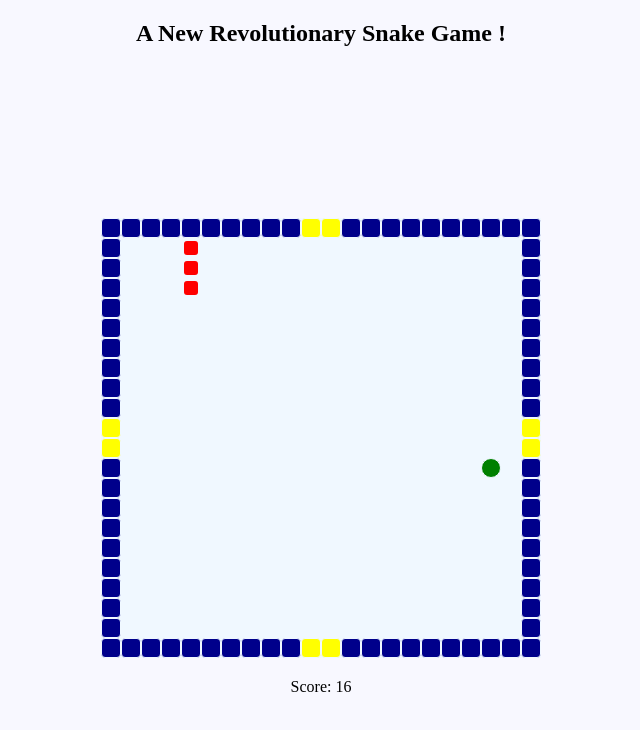
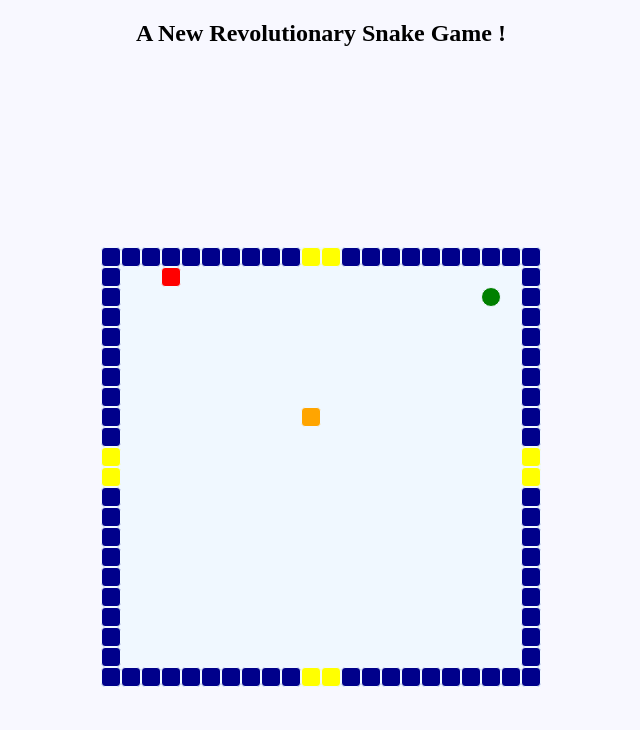
Before and after one commit to AlexandreMoray/snakeReloaded, a website with bundled scripts: page game/index.html in a window 1280 px wide. Shown: the whole page, without its empty margins (319-959 px from the left). Built offline with nearby package versions, Linux system fonts and the light colour scheme.

Commit message:
feat: added 2 players basic features

```diff
--- a/game/constants/constants.js
+++ b/game/constants/constants.js
@@ -1,2 +1,10 @@
 export const GAME_SIZE = 20; // cells (pair)
 export const GAME_SPEED = 150; // ms
+export const FOOD_SCORE = 50;
+export const EXTRA_FOOD_COUNT = 50;
+
+export const CELL_ID = "cell";
+export const WALL_ID = "wall";
+export const DOOR_ID = "door";
+export const FOOD_ID = "food";
+export const SNAKE_PREFIX = "snake-";
--- a/game/game.js
+++ b/game/game.js
@@ -1,6 +1,6 @@
 import {Snake} from "./snake/snake.js";
 import {generate, isDoor, sleep, throwFood, displayScore} from "./utils/utils.js";
-import {GAME_SIZE, GAME_SPEED} from "./constants/constants.js";
+import {GAME_SIZE, GAME_SPEED, EXTRA_FOOD_COUNT, CELL_ID, DOOR_ID, WALL_ID} from "./constants/constants.js";
 
 (() => {
     const gameContainer = createMap();
@@ -15,40 +15,44 @@
 
     for(let i=0; i<GAME_SIZE+2; ++i) {
         // First wall line
-        container.appendChild(generate(isDoor(i, GAME_SIZE+2) ? "door" : "wall"));
+        container.appendChild(generate(isDoor(i, GAME_SIZE+2) ? DOOR_ID : WALL_ID));
     }
     for(let i=0; i<GAME_SIZE; ++i) {
         // Left wall column
-        container.appendChild(generate(isDoor(i) ? "door" : "wall"));
+        container.appendChild(generate(isDoor(i) ? DOOR_ID : WALL_ID));
         // All game cells
         for(let j=0; j<GAME_SIZE; ++j) {
-            const cell = generate("cell");
+            const cell = generate(CELL_ID);
             cell.id = `${j}:${i}`;
             container.appendChild(cell);
         }
         // Right wall column
-        container.appendChild(generate(isDoor(i) ? "door" : "wall"));
+        container.appendChild(generate(isDoor(i) ? DOOR_ID : WALL_ID));
     }
     for(let i=0; i<GAME_SIZE+2; ++i) {
         // Last wall line
-        container.appendChild(generate(isDoor(i, GAME_SIZE+2) ? "door" : "wall"));
+        container.appendChild(generate(isDoor(i, GAME_SIZE+2) ? DOOR_ID : WALL_ID));
     }
 
     return container;
 }
 
 async function start() {
-    const snake = new Snake(["ArrowUp", "ArrowDown", "ArrowLeft", "ArrowRight"]);
-
-    displayScore();
-    throwFood();
-
+    let snakes = [];
+    let count = 1;
     let alive = true;
 
+    snakes.push(new Snake(["ArrowUp", "ArrowDown", "ArrowLeft", "ArrowRight"]));
+    snakes.push(new Snake(["KeyW", "KeyS", "KeyA", "KeyD"]));
+    //displayScore();
+    throwFood();
+    await sleep(3000);
+
     do {
-        alive = snake.move();
-        snake.actualDirection.used = true;
-        displayScore(snake.score);
+        alive = snakes.every(snake => snake.move());
+        snakes.forEach(snake => {snake.actualDirection.used = true;});
+        count%EXTRA_FOOD_COUNT === 0 && throwFood();
         await sleep(GAME_SPEED);
+        count++;
     } while(alive);
 }
--- a/game/snake/snake.js
+++ b/game/snake/snake.js
@@ -1,45 +1,64 @@
-import {changeDirection, elementToPos, nextCellPos, posToElement, throwFood} from "../utils/utils.js";
+import {changeDirection, elementToPos, nextCellPos, posToElement, throwFood, randomPosition} from "../utils/utils.js";
+import {FOOD_SCORE, GAME_SIZE, CELL_ID, FOOD_ID} from "../constants/constants.js";
 
 export class Snake {
 
+    static count = 0;
+
     constructor(keys) {
+        Snake.count++;
+        this.score = 0;
+        this.id = `snake-${Snake.count}`;
         this.actualDirection = {
             x: 0,
             y: -1,
             used: false
         };
         this.body = {
-            head: document.getElementById("3:16"),
-            tail: [{x:3, y:17}, {x:3, y:18}]
+            head: this.initHeadRandomly(),
+            tail: []
         };
-        this.score = 0;
+
         document.addEventListener(
             "keydown",
             (e) => {
                 this.actualDirection = changeDirection(e, this.actualDirection, keys)
-            });
+            }
+        );
     }
 
     move() {
         const previousPos = elementToPos(this.body.head);
         const newHead = posToElement(nextCellPos(previousPos, this.actualDirection));
 
-        if(!newHead || newHead.classList.contains("snake")) {
+        if(!newHead || newHead.classList.contains(this.id)) {
             return false;
         } else {
             this.body.head = newHead;
             this.body.tail.push(previousPos);
-            this.body.head.classList.add("snake");
+            this.body.head.classList.add(this.id);
             this.score++;
 
-            if(!this.body.head.classList.contains("food")) {
-                posToElement(this.body.tail.shift()).classList.remove("snake");
+            if(!this.body.head.classList.contains(FOOD_ID)) {
+                posToElement(this.body.tail.shift()).classList.remove(this.id);
             } else {
-                this.body.head.classList.remove("food");
+                this.body.head.classList.remove(FOOD_ID);
                 throwFood();
-                this.score+=50;
+                this.score+=FOOD_SCORE;
             }
             return true;
         }
     }
+
+    initHeadRandomly() {
+        let randomHead;
+
+        do {
+            randomHead = posToElement(randomPosition(2, GAME_SIZE-2));
+        } while(randomHead.classList[0] !== CELL_ID);
+
+        randomHead.classList.add(this.id);
+
+        return randomHead;
+    }
 }
--- a/game/style/game.css
+++ b/game/style/game.css
@@ -36,12 +36,17 @@
   border: 1px solid aliceblue;
   border-radius: 4px;
 }
-.snake {
+[class^="snake"] {
   padding: 2px;
-  background-color: red;
   background-clip: content-box;
   border-radius: 6px;
   animation: outlining 0.15s;
+}
+.snake-1 {
+  background-color: red;
+}
+.snake-2 {
+  background-color: orange;
 }
 .wall {
   background-color: darkblue;
--- a/game/utils/utils.js
+++ b/game/utils/utils.js
@@ -1,4 +1,4 @@
-import {GAME_SIZE} from "../constants/constants.js";
+import {GAME_SIZE, CELL_ID, SNAKE_PREFIX} from "../constants/constants.js";
 
 /**
  * Wait the amount of milliseconds given.
@@ -14,7 +14,7 @@
  * @param type={"cell"|"wall"|"door"}
  * @returns {HTMLDivElement}
  */
-export function generate(type = "cell") {
+export function generate(type = CELL_ID) {
     const wall = document.createElement("div");
     wall.classList.add(type);
     return wall;
@@ -31,16 +31,35 @@
 }
 
 /**
+ * Returns random position object between given limits.
+ */
+export function randomPosition(min = 0, max = GAME_SIZE) {
+    const randomPos = { x: null, y: null };
+
+    Object.keys(randomPos)
+        .forEach( key => {
+            randomPos[key] = Math.floor(Math.random()*(max - min) + min);
+        });
+
+    return randomPos;
+}
+
+/**
  * Spawns food randomly on the map.
  */
 export function throwFood() {
     let x, y, cell;
 
     do {
-        x = Math.floor(Math.random()*GAME_SIZE);
-        y = Math.floor(Math.random()*GAME_SIZE);
+        const {x, y} = randomPosition();
         cell = document.getElementById(`${x}:${y}`);
-    } while(!cell || !cell.classList.contains("cell") || cell.classList.contains("snake"));
+    } while(
+        !cell
+        || !cell.classList.contains(CELL_ID)
+        || cell.classList.contains(SNAKE_PREFIX + 1)
+        || cell.classList.contains(SNAKE_PREFIX + 2)
+        || cell.classList.contains("food")
+    );
 
     cell.classList.add("food");
 }
@@ -130,7 +149,11 @@
     }
 }
 
-export function displayScore(value) {
+/**
+ * Refresh score on DOM.
+ * @param value
+ */
+export function displayScore(id, value) {
     if(!value) {
         const score = document.createElement("div");
         score.id = "score";
--- a/package.json
+++ b/package.json
@@ -3,6 +3,7 @@
   "version": "1.0.0",
   "description": "A Snake game you will see nowhere else",
   "main": "server.js",
+  "type": "module",
   "dependencies": {
     "connect": "^3.7.0",
     "serve-static": "^1.14.1"
@@ -25,6 +26,5 @@
   "bugs": {
     "url": "https://github.com/AlexandreMoray/snakeReloaded/issues"
   },
-  "homepage": "https://github.com/AlexandreMoray/snakeReloaded#readme",
-  "type": "module"
+  "homepage": "https://github.com/AlexandreMoray/snakeReloaded#readme"
 }
--- a/server.js
+++ b/server.js
@@ -1,5 +1,7 @@
-import connect from "connect";
-import serveStatic from "serve-static";
+// import connect from "connect";
+// import serveStatic from "serve-static";
+let connect = require("connect");
+let serveStatic = require("serve-static");
 
 const DIRECTORY_NAME = './game';
 
```
